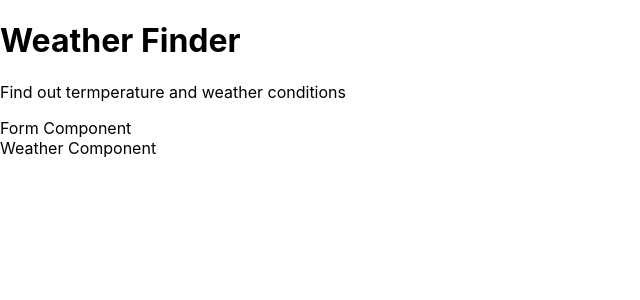
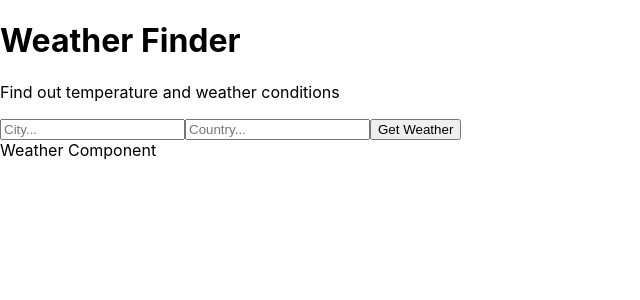
Before and after one commit to SusanneLun/temperature, a React (Create React App) app: page / in a window 1280 px wide. Shown: the top 300 px of the page, without its empty margins (0-640 px from the left). Built offline with nearby package versions, Linux system fonts and the light colour scheme.

Commit message:
added api key and fetch

```diff
--- a/src/App.js
+++ b/src/App.js
@@ -4,18 +4,26 @@
 import Form from "./Form"
 import Weather from "./Weather"
 
+const API_KEY = "5c95c4fb3811e6af0f71b2a15dcd6333";
+
+
 class App extends Component {
 
+  getWeather =  async (e) => {
+    e.preventDefault()
+      const api_call = await fetch(`http://api.openweathermap.org/data/2.5/weather?q=Manchester,uk&appid=${API_KEY}&units=metric`);
 
-componentDidMount() {
+      const data = await api_call.json();
+      console.log(data)
 
-}
+    }
+
 render() {
   return (
     <div>
 
     <Titles />
-    <Form />
+    <Form getWeather={this.getWeather}/>
     <Weather />
 
     </div>
--- a/src/Form.js
+++ b/src/Form.js
@@ -5,9 +5,11 @@
 
 render() {
   return (
-    <div>
-    Form Component
-    </div>
+    <form onSubmit={this.props.getWeather}>
+      <input type="text" name="city" placeholder="City..."/>
+      <input type="text" name="country" placeholder="Country..."/>
+      <button>Get Weather</button>
+    </form>
   )
 }
 
--- a/src/Titles.js
+++ b/src/Titles.js
@@ -7,7 +7,7 @@
     return (
       <div>
         <h1>Weather Finder</h1>
-        <p>Find out termperature and weather conditions</p>
+        <p>Find out temperature and weather conditions</p>
       </div>
     )
   }
```
Also changed, not shown: src/Codescrap.js (added).
